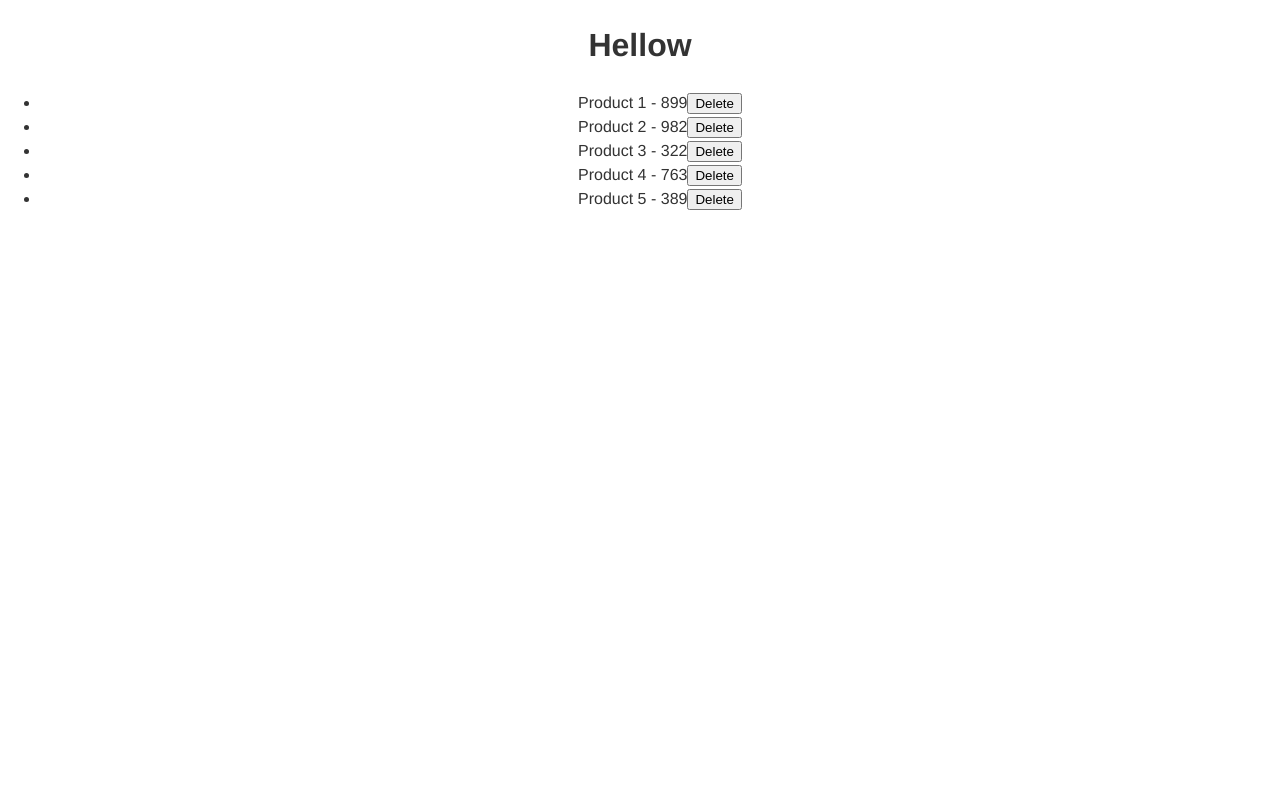
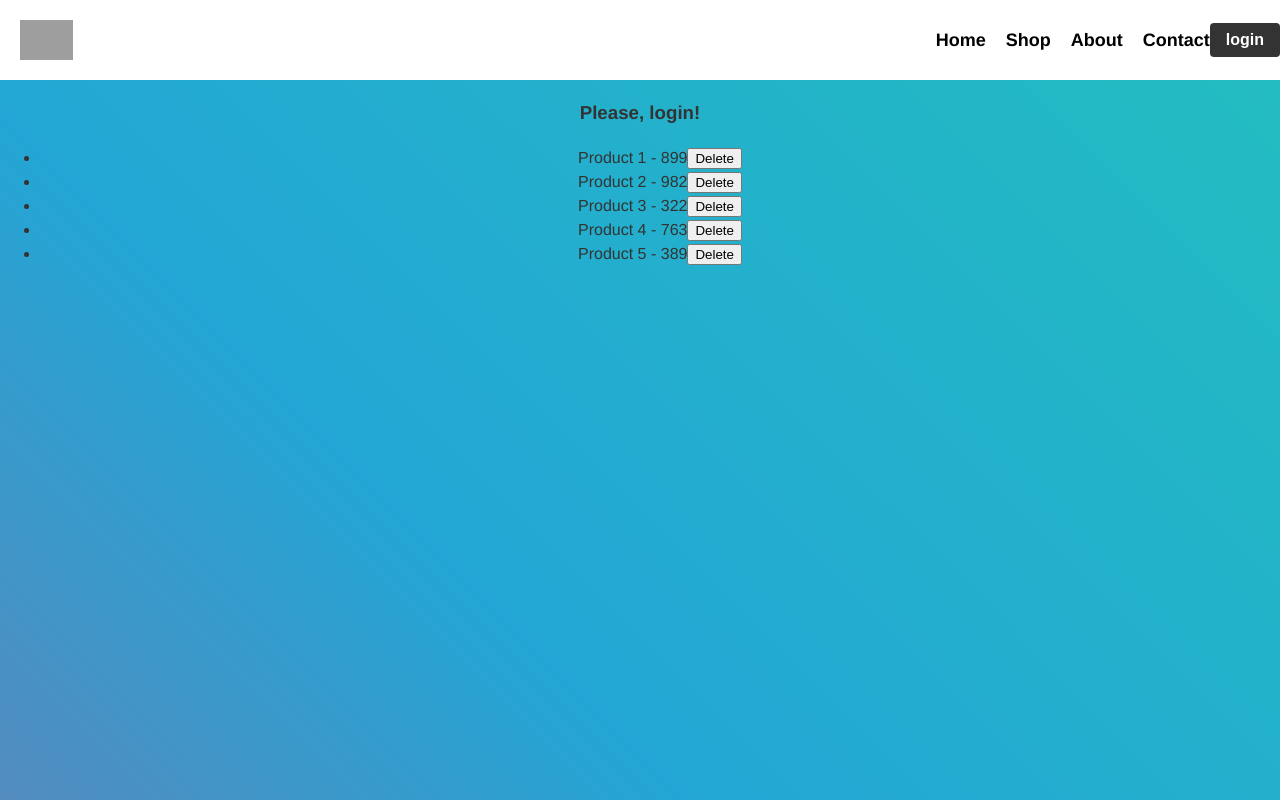
Before and after one commit to vasylDzherdzh/test-site, a React (Create React App) app: page / in a window 1280 px wide. Built offline with nearby package versions, Linux system fonts and the light colour scheme; grey boxes are pictures that could not be loaded.

Commit message:
додавання фону

```diff
--- a/src/App.js
+++ b/src/App.js
@@ -1,10 +1,9 @@
 import { useState } from 'react';
-import logo from './logo.svg';
+/*import logo from './logo.svg';*/
 import './App.css';
 import Header from './components/shared/Header/Header';
 import Productlist from './components/Productlist/Productlist';
-
-
+import './Background.scss';
 
 function App() {
 
@@ -16,6 +15,7 @@ function App() {
     {id: 5, title: 'Product 5', price: 389}
   ]);
 
+
   const deleteProduct = (productId) => {
     const newProduct = products.filter(product => product.id !== productId);
     setProducts(newProduct);
@@ -23,11 +23,16 @@ function App() {
 
   return (
     <div className="App">
+      <div className="background">
        <Header/>
         <Productlist products={products} deleteProduct={ deleteProduct } />
 
     </div>
+    </div>
   );
 }
 
+
+
+
 export default App;
--- /dev/null
+++ b/src/Background.scss
@@ -0,0 +1,45 @@
+/* App.css */
+.background {
+  height: 100vh;
+  background: linear-gradient(45deg, #ee7752, #e73c7e, #23a6d5, #23d5ab);
+  background-size: 400% 400%;
+  -webkit-animation: Gradient 15s ease infinite;
+  -moz-animation: Gradient 15s ease infinite;
+  animation: Gradient 15s ease infinite;
+}
+
+@-webkit-keyframes Gradient {
+  0% {
+    background-position: 0% 50%;
+  }
+  50% {
+    background-position: 100% 50%;
+  }
+  100% {
+    background-position: 0% 50%;
+  }
+}
+
+@-moz-keyframes Gradient {
+  0% {
+    background-position: 0% 50%;
+  }
+  50% {
+    background-position: 100% 50%;
+  }
+  100% {
+    background-position: 0% 50%;
+  }
+}
+
+@keyframes Gradient {
+  0% {
+    background-position: 0% 50%;
+  }
+  50% {
+    background-position: 100% 50%;
+  }
+  100% {
+    background-position: 0% 50%;
+  }
+}
--- a/src/components/shared/Header/Header.jsx
+++ b/src/components/shared/Header/Header.jsx
@@ -1,8 +1,47 @@
+import React, { useState } from "react"
+import logo from "./logo.png"
 import "./Header.scss"
 
-const Header = () =>{
-    return  <h1>Hellow</h1>
+
+const Header = () => {
+    const [title, setTitle] = useState("Please, login!");
+
+    const changeTitle = () =>{
+        setTitle("is logged");
+    }
+    //const clickMe = (login) => {
+        //console.log('clicked' +login);
+   // }
+    return (
+    <div>
+        <header className="header">
+            <div className="header-container">
+                <div className="logo-container">
+                    <img src={ logo } alt="logo" className="logo" />
+                </div>
+            </div>
+
+        <nav className="nav">
+            <ul className="nav-list">
+            <li className="nav-item">Home</li>
+            <li className="nav-item">Shop</li>
+            <li className="nav-item">About</li>
+            <li className="nav-item">Contact</li>
+            </ul>
+
+        </nav>
+        <div className="login-container">
+            <button className="login-button" onClick={ () => changeTitle() }>login</button>
+        </div>
 
 
+
+
+
+        </header>
+        <h3>{ title }</h3>
+    </div>
+    );
 }
+
 export default Header;
--- a/src/components/shared/Header/Header.scss
+++ b/src/components/shared/Header/Header.scss
@@ -15,7 +15,7 @@ body {
   text-decoration: underline;
 }
 
-  /* Header */
+
 .header {
   background-color: #fff;
   color: #000;
@@ -132,4 +132,5 @@ body {
   .burger-container {
     display: flex;
   }
+
 }
--- a/src/index.js
+++ b/src/index.js
@@ -3,6 +3,7 @@ import ReactDOM from 'react-dom/client';
 import './index.css';
 import App from './App';
 import reportWebVitals from './reportWebVitals';
+
 
 const root = ReactDOM.createRoot(document.getElementById('root'));
 root.render(
```
Also changed, not shown: 1 other file (tests, documents, lock files or other folders). Lines whose indentation alone changed are shown as unchanged.
